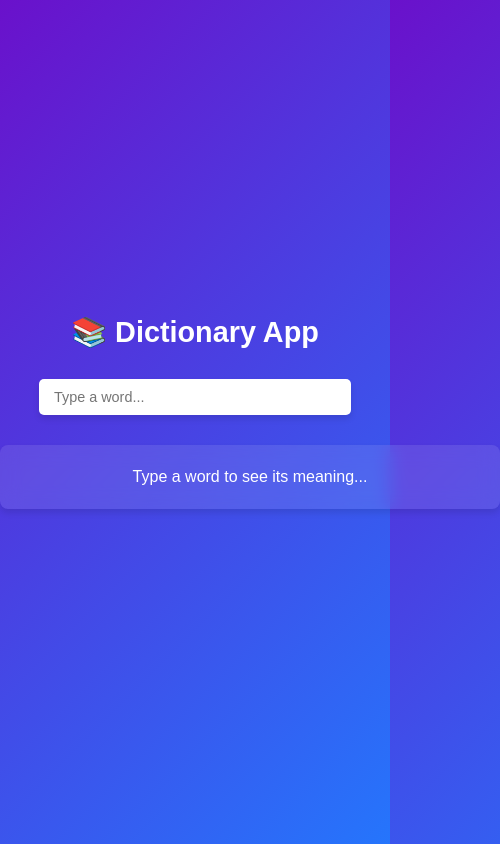
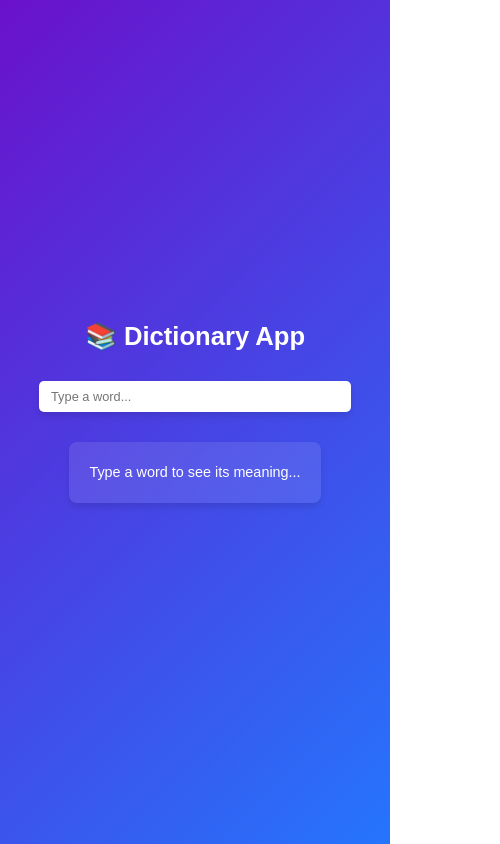
Before and after one commit to Viswanadhapallivennela19/JS-Projects, a plain HTML site: page dictionary.html in a window 390 px wide. Shown: the whole page, 500 px wide, since content can reach past the window. Drawn offline with Linux system fonts and the light colour scheme.

Commit message:
Update dictionary.html

```diff
--- a/dictionary.html
+++ b/dictionary.html
@@ -6,8 +6,8 @@
     <title>Dictionary App</title>
     <style>
         /* General Styling */
-        *{
-          padding:0;
+        * {
+            padding: 0;
             margin: 0;
             box-sizing: border-box;
         }
@@ -25,19 +25,21 @@
             color: #fff;
             text-align: center;
         }
-        .or-color{
-            color:black;
+        .or-color {
+            color: black;
         }
 
         h1 {
-            font-size: 2rem;
+            font-size: 2.5rem;
             margin-bottom: 20px;
         }
 
         p {
             color: #ddd;
         }
-
+ul{
+  list-style-type: none;
+}
         /* Input Styling */
         input {
             padding: 12px 20px;
@@ -46,13 +48,11 @@
             margin: 10px auto;
             border: none;
             border-radius: 5px;
-            font-size: 1rem;
+            font-size: 1.1rem;
             box-shadow: 0 4px 6px rgba(0, 0, 0, 0.1);
+            transition: all 0.3s;
         }
 
-        ul{
-            list-style-type: none;
-        }
         input:focus {
             outline: none;
             box-shadow: 0 4px 8px rgba(0, 0, 0, 0.2);
@@ -64,13 +64,14 @@
             backdrop-filter: blur(10px);
             padding: 20px;
             border-radius: 8px;
-            max-width: 70%;
-            min-width: 500px;
+            max-width: 80%;
+            min-width: 400px;
             margin: 20px auto;
             font-size: 1.2rem;
             color: #fff;
             line-height: 1.5;
             box-shadow: 0 4px 6px rgba(0, 0, 0, 0.1);
+            overflow-wrap: break-word;
         }
 
         /* Error Styling */
@@ -86,7 +87,23 @@
         }
 
         /* Responsive Design */
-        @media (max-width: 600px) {
+        @media (max-width: 1200px) {
+            h1 {
+                font-size: 2rem;
+            }
+
+            input {
+                font-size: 1rem;
+                padding: 10px 15px;
+            }
+
+            #displayMeaning {
+                font-size: 1.1rem;
+                min-width: 300px;
+            }
+        }
+
+        @media (max-width: 800px) {
             h1 {
                 font-size: 1.8rem;
             }
@@ -98,6 +115,23 @@
 
             #displayMeaning {
                 font-size: 1rem;
+                min-width: 280px;
+            }
+        }
+
+        @media (max-width: 500px) {
+            h1 {
+                font-size: 1.6rem;
+            }
+
+            input {
+                font-size: 0.8rem;
+                padding: 8px 12px;
+            }
+
+            #displayMeaning {
+                font-size: 0.9rem;
+                min-width: 250px;
             }
         }
     </style>
@@ -156,8 +190,6 @@
                     });
                     meaningsHTML += "</ul>";
 
-
-
                     let antonymsHTML = "<h3>Antonyms</h3><ul>";
                     wordData.meanings.forEach(meaning => {
                         if (meaning.antonyms && meaning.antonyms.length > 0) {
@@ -175,7 +207,6 @@
                     displayMeaning.innerHTML = `
                         <h2>Details for: ${inputText}</h2>
                         ${meaningsHTML}
-
                         ${antonymsHTML}
                         ${phoneticsHTML}
                     `;
@@ -188,7 +219,6 @@
                 });
         }
 
-
         // Attach event listener to input field
         document.getElementById('inputText').addEventListener('input', () => {
             if (document.getElementById('inputText').value.trim().length > 0) {
```
Lines whose indentation alone changed are shown as unchanged.
